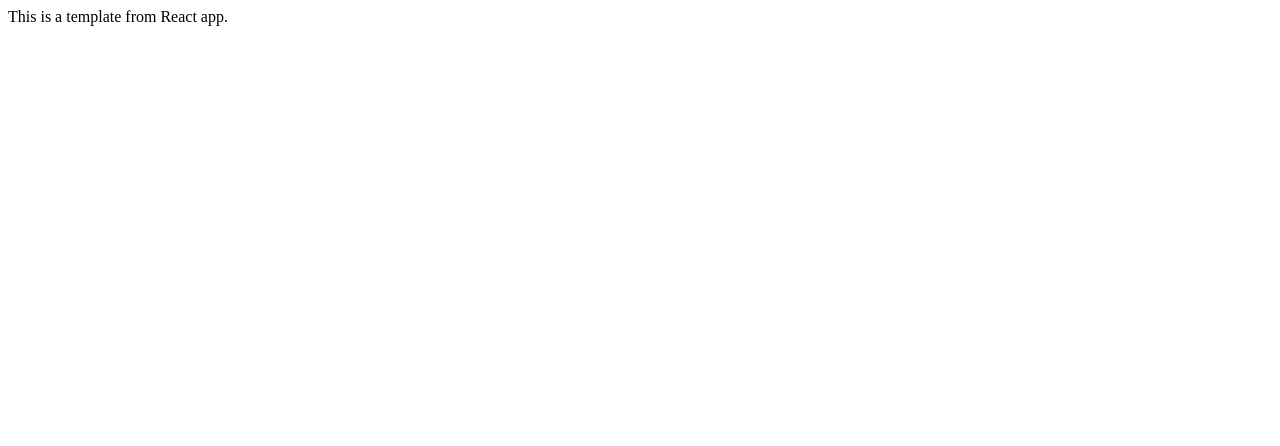
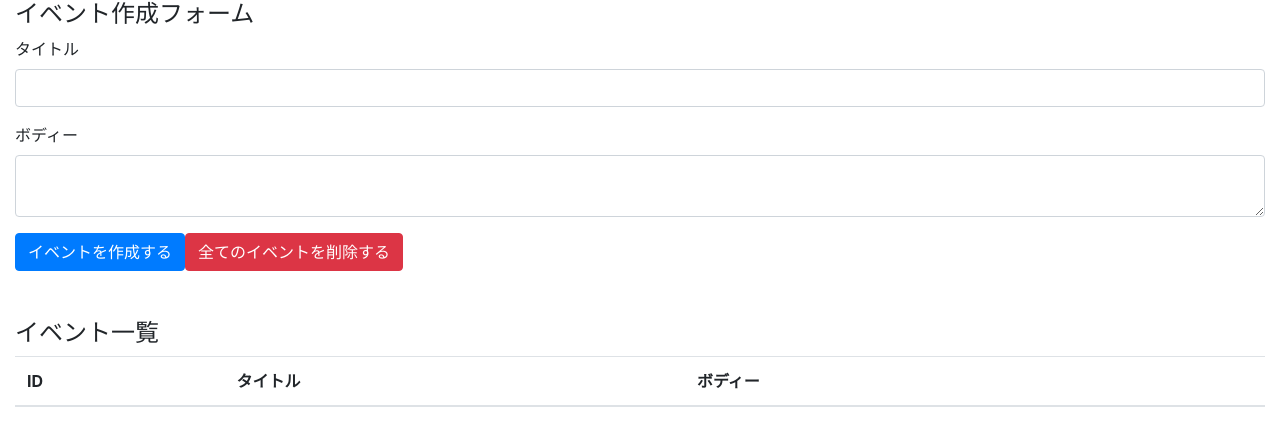
Before and after one commit to shinueda/react-hooks-101, a React (Create React App) app: page / in a window 1280 px wide. Shown: the top 446 px of the page. Built offline with nearby package versions, Linux system fonts and the light colour scheme.

Commit message:
create event form and event table with bootstrap

```diff
--- a/package.json
+++ b/package.json
@@ -3,6 +3,7 @@
   "version": "0.1.0",
   "private": true,
   "dependencies": {
+    "bootstrap": "4.3.1",
     "react": "^17.0.1",
     "react-dom": "^17.0.1",
     "react-scripts": "3.0.1"
--- a/src/App.js
+++ /dev/null
@@ -1,11 +0,0 @@
-import React from 'react'
-
-const App = () => {
-  return (
-    <div>
-      This is a template from React app.
-    </div>
-  )
-}
-
-export default App
--- /dev/null
+++ b/src/components/App.js
@@ -0,0 +1,43 @@
+import React from 'react'
+import 'bootstrap/dist/css/bootstrap.min.css';
+
+const App = () => {
+  return (
+    <div className="container-fluid">
+      <div className="mb-5">
+        <h4>イベント作成フォーム</h4>
+        <form>
+          <div className="form-group">
+            <label htmlFor="formEventTitle">タイトル</label>
+            <input className="form-control" id="formEventTitle" />
+          </div>
+
+          <div className="form-group">
+            <label htmlFor="formEventBody">ボディー</label>
+            <textarea className="form-control" id="formEventBody" />
+          </div>
+
+          <button className="btn btn-primary">イベントを作成する</button>
+          <button className="btn btn-danger">全てのイベントを削除する</button>
+        </form>
+      </div>
+
+      <div className="mb-5">
+        <h4>イベント一覧</h4>
+        <table className="table table-hover">
+          <thead>
+            <tr>
+              <th>ID</th>
+              <th>タイトル</th>
+              <th>ボディー</th>
+              <th></th>
+            </tr>
+          </thead>
+          <tbody></tbody>
+        </table>
+      </div>
+    </div>
+  )
+}
+
+export default App
--- a/src/index.js
+++ b/src/index.js
@@ -1,5 +1,5 @@
 import React from 'react'
 import ReactDOM from 'react-dom'
-import App from './App'
+import App from './components/App'
 
 ReactDOM.render(<App />, document.getElementById('root'))
```
Also changed, not shown: 1 other file (tests, documents, lock files or other folders).
